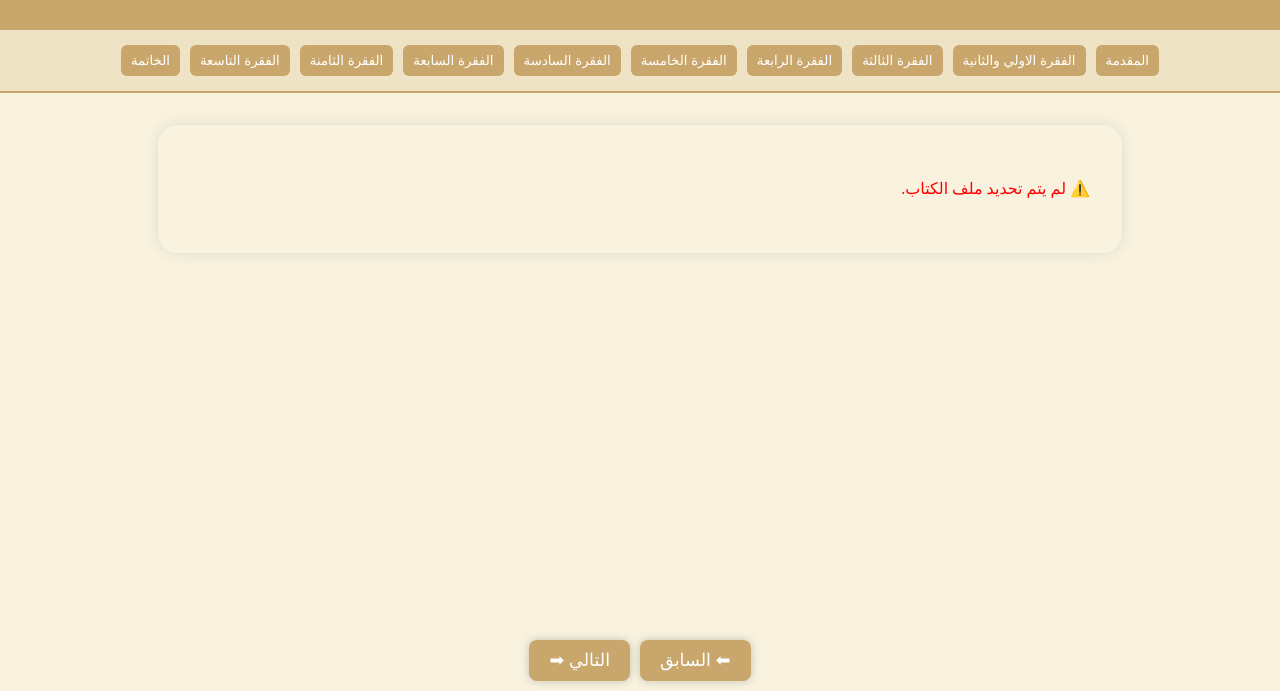
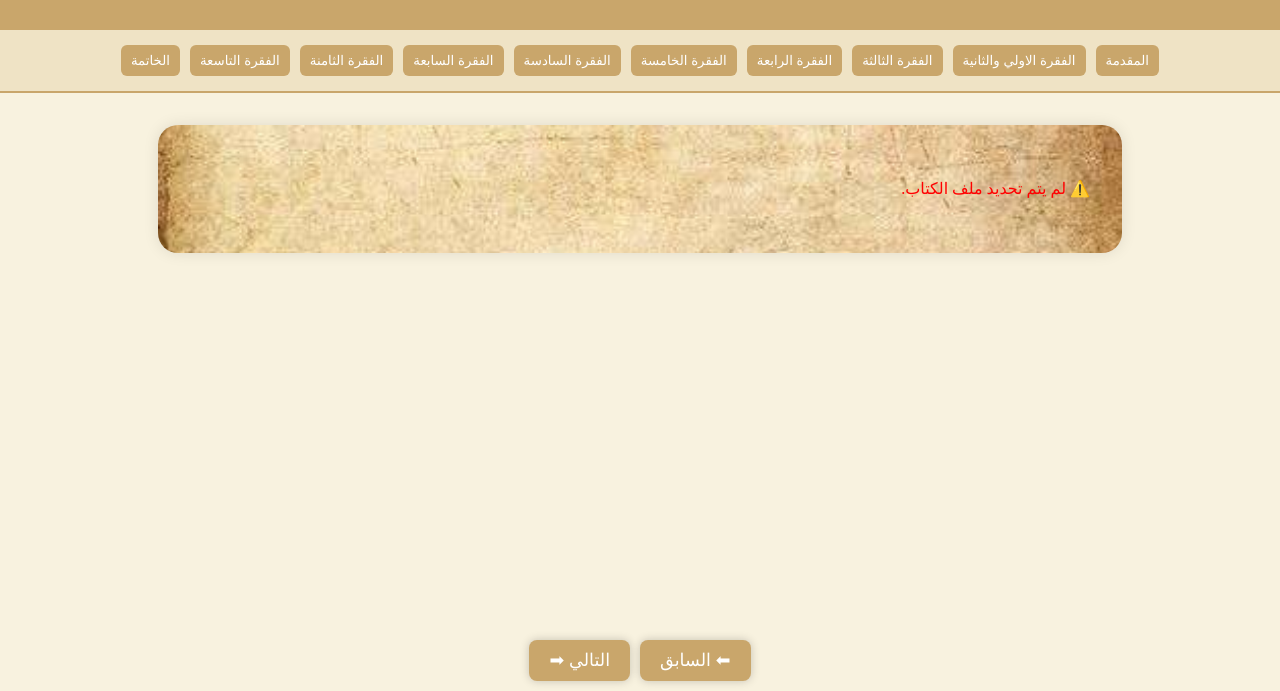
Before and after one commit to marwanmabrouk174-cell/egypt-ancient-project, a plain HTML site: page book.html in a window 1280 px wide. Shown: the part 109-800 px from the top of the page. Drawn offline with Linux system fonts and the light colour scheme.

Commit message:
Update background image path in book.css

```diff
--- a/book.css
+++ b/book.css
@@ -58,7 +58,7 @@ header {
   border-radius: 20px;
   box-shadow: 0 0 15px rgba(0,0,0,0.1);
 
-  background: url("/img/paper.jpg") center/cover;
+  background: url("paper.jpg") center/cover;
   background-repeat: no-repeat;
   background-size: cover;
 
```
